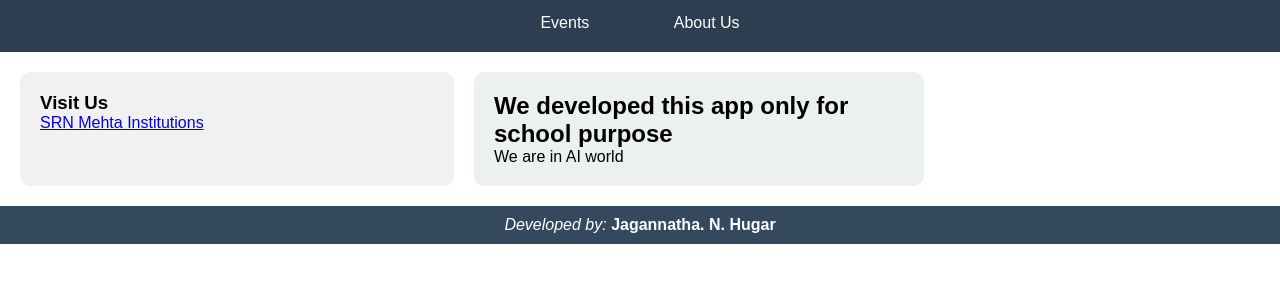
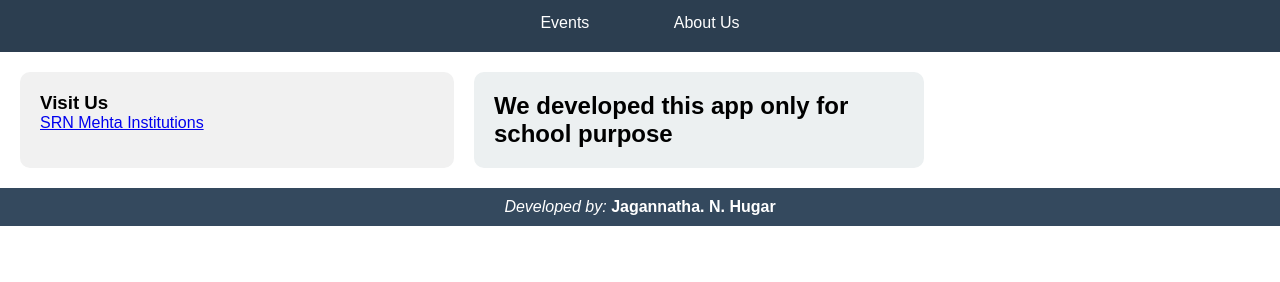
Before and after one commit to JaganNH/SRNMSTATE, a plain HTML site: page index.html in a window 1280 px wide. Shown: the part 398-680 px from the top of the page. Drawn offline with Linux system fonts and the light colour scheme.

Commit message:
Update index.html

```diff
--- a/index.html
+++ b/index.html
@@ -97,7 +97,7 @@
         <!-- Main Content -->
         <div class="content">
             <h2>We developed this app only for school purpose </h2>
-            <p>We are in AI world</p>
+
         </div>
     </div>
 
```
